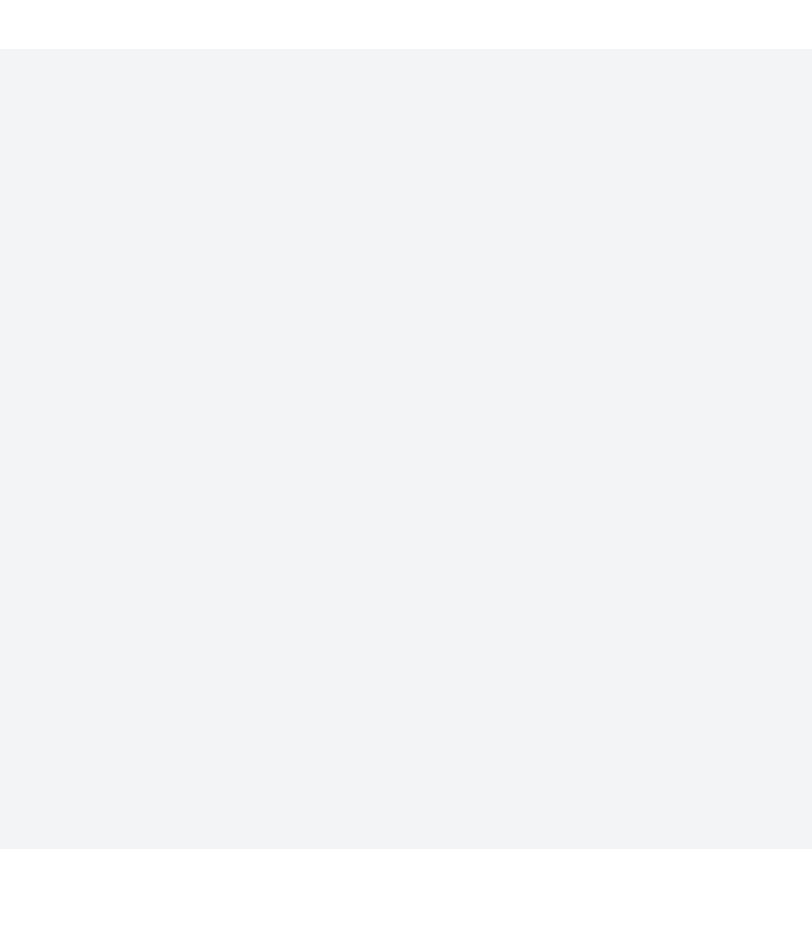
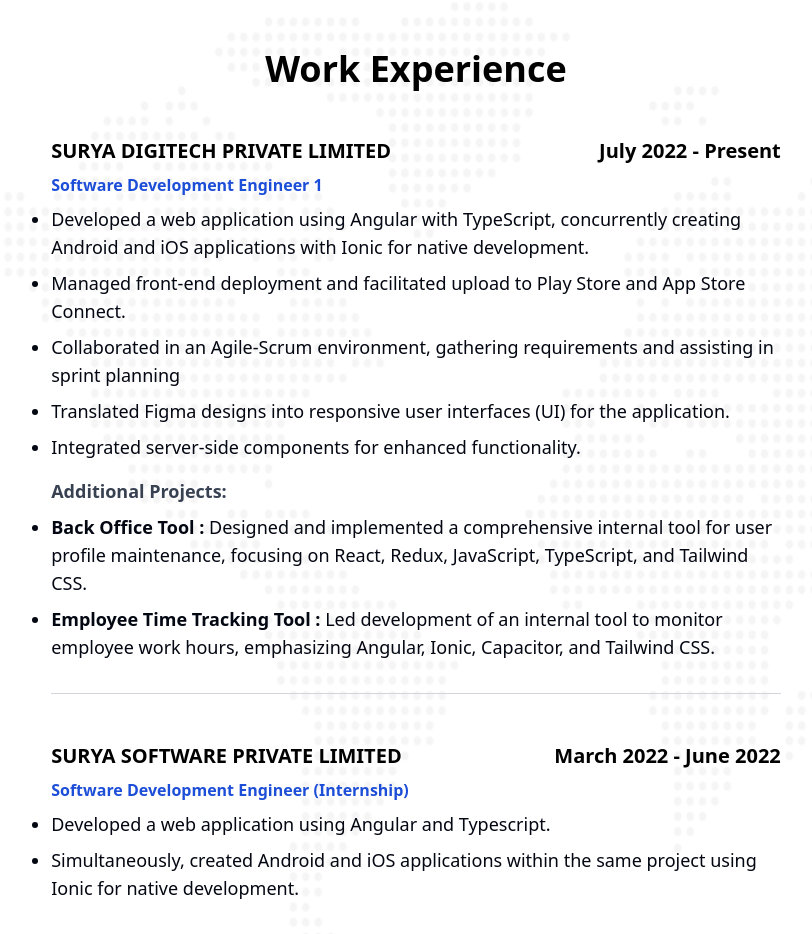
Before and after one commit to suchithm1999/portfolio-react, a React (Vite) app in the folder suchith-m/: page / in a window 1280 px wide. Shown: the part 1500-2434 px from the top of the page, without its empty margins (352-1164 px from the left). Before the commit the page ends 2349 px from the top, so only its background shows below. Built offline with nearby package versions, Linux system fonts and the light colour scheme.

Commit message:
Add work experience

```diff
--- a/suchith-m/src/App.jsx
+++ b/suchith-m/src/App.jsx
@@ -1,5 +1,6 @@
 import "./App.css";
 import AboutMe from "./components/AboutMe";
+import Experience from "./components/Experience";
 import Home from "./components/Home";
 import Sidebar from "./components/Sidebar";
 
@@ -11,9 +12,9 @@
       </div>
       <div
         style={{ left: "20%" }}
-        className="w-4/5 max-lg:w-full h-full relative"
+        className="w-4/5 max-lg:w-full h-full relative max-lg:!left-0"
       >
-        <div className="h-screen max-sm:h-56 bg-office-background bg-no-repeat bg-cover relative">
+        <div className="h-screen max-lg:h-56 bg-office-background bg-no-repeat bg-cover relative">
           <div
             className="h-full inset-0 bg-black opacity-50 relative"
             style={{ zIndex: 1 }}
@@ -32,7 +33,10 @@
         <div className="relative">
           <AboutMe />
         </div>
-        <div className="h-screen bg-gray-100"></div>
+        <div className="relative">
+          <Experience />
+        </div>
+        <div className="w-full h-screen bg-gray-100 max-lg:hidden"></div>
       </div>
     </div>
   );
--- a/suchith-m/src/components/AboutMe.jsx
+++ b/suchith-m/src/components/AboutMe.jsx
@@ -19,21 +19,23 @@
     <>
       <div
         id="about"
-        className="p-10 m-auto w-4/5 flex gap-16 items-center justify-center my-20"
+        className="p-10 h-full m-auto mb-0 w-4/5 flex gap-16 items-center justify-center my-20 max-lg:m-0 max-lg:gap-0.5 max-lg:w-full max-lg:p-0 max-lg:flex-col max-lg:mt-5"
       >
         <div className="w-1/2 h-full m-auto">
           <img src="/AboutMe_profile.svg" />
         </div>
-        <div className="w-1/2 m-auto h-full flex flex-col gap-4">
-          <span className="text-4xl font-bold">About Me</span>
-          <span className="text-xl font-medium text-gray-500">{`I'm a Software Development Engineer`}</span>
-          <span className="text-sm font-normal text-gray-500 leading-6">{`Software Development Engineer with a strong background in web development, specializing in Angular, React,
+        <div className="w-1/2 m-auto h-full flex flex-col gap-4 max-lg:w-full max-lg:gap-1 max-lg:px-4 max-lg:text-center">
+          <span className="text-4xl font-bold max-lg:text-base max-lg:mt-5">
+            About Me
+          </span>
+          <span className="text-xl font-medium text-gray-500 max-lg:text-sm">{`I'm a Software Development Engineer`}</span>
+          <span className="text-sm font-normal text-gray-500 leading-6 max-lg:text-xs max-lg:text-justify">{`Software Development Engineer with a strong background in web development, specializing in Angular, React,
             and TypeScript. Proven expertise in Ionic native development for mobile applications on both Android and iOS
             platforms. Solid foundation in front-end technologies, including HTML, CSS, and JavaScript. Skilled in state
             management using Redux, Redux Toolkit, and React Hooks.`}</span>
           <div className="border border-b-gray-300 p-2 border-x-0 border-t-0"></div>
           <div className="flex justify-between">
-            <div className="text-sm flex flex-col m-3 gap-4">
+            <div className="text-sm flex flex-col m-3 gap-4 max-lg:text-xs max-lg:gap-2">
               <div className="flex gap-2">
                 <span className="font-semibold">Name:</span>
                 <span className="text-gray-500 font-medium">Suchith M</span>
@@ -43,7 +45,7 @@
                 <span className="text-gray-500 font-medium">24</span>
               </div>
             </div>
-            <div className="text-sm flex flex-col m-3 gap-4">
+            <div className="text-sm flex flex-col m-3 gap-4 max-lg:text-xs max-lg:gap-2">
               <div className="flex gap-2">
                 <span className="font-semibold">Email:</span>
                 <span
@@ -63,7 +65,7 @@
           </div>
           <button
             onClick={downloadResume}
-            className="bg-blue-700 p-2.5 mt-2 px-5 active:bg-blue-500 text-white rounded-full font-medium w-max"
+            className="bg-blue-700 p-2.5 mt-2 px-5 active:bg-blue-500 text-white rounded-full font-medium w-max max-lg:text-xs max-lg:px-3"
           >
             Download Resume
           </button>
--- /dev/null
+++ b/suchith-m/src/components/Experience.jsx
@@ -0,0 +1,103 @@
+function Experience() {
+  return (
+    <>
+      <div
+        id="work-experience"
+        className="h-full w-full flex flex-col bg-map-image bg-no-repeat bg-cover items-center p-14 pt-12 m-8 mx-auto max-lg:hidden"
+      >
+        <span className="text-4xl font-bold">Work Experience</span>
+        <div className="w-4/5">
+          <div className="flex flex-col gap-2 items-center justify-between mt-12">
+            <div className="flex justify-between w-full font-semibold text-xl">
+              <span className="">SURYA DIGITECH PRIVATE LIMITED</span>
+              <span>July 2022 - Present</span>
+            </div>
+            <span className="w-full text-blue-700 font-semibold text-base">
+              Software Development Engineer 1
+            </span>
+            <div className="w-full">
+              <ul
+                style={{ listStyleType: "disc" }}
+                className="text-lg font-normal text-gray-950 flex flex-col gap-2 mt-0"
+              >
+                <li>
+                  {`Developed a web application using Angular with TypeScript, concurrently creating Android and iOS
+                  applications with Ionic for native development.`}
+                </li>
+                <li>
+                  {`Managed front-end deployment and facilitated upload to Play
+                  Store and App Store Connect.`}
+                </li>
+                <li>
+                  {`Collaborated in an Agile-Scrum
+                  environment, gathering requirements and assisting in sprint
+                  planning`}
+                </li>
+                <li>
+                  {`Translated Figma designs into responsive user interfaces
+                  (UI) for the application.`}
+                </li>
+                <li>
+                  {`Integrated server-side components for
+                  enhanced functionality.`}
+                </li>
+              </ul>
+            </div>
+            <span className="text-lg w-full font-bold text-gray-700 mt-2">
+              Additional Projects:
+            </span>
+            <div className="w-full">
+              <div>
+                <ul
+                  style={{ listStyleType: "disc" }}
+                  className="text-lg font-normal text-gray-950 flex flex-col gap-2 mt-0"
+                >
+                  <li>
+                    <span className="font-bold">Back Office Tool : </span>
+                    Designed and implemented a comprehensive internal tool for
+                    user profile maintenance, focusing on React, Redux,
+                    JavaScript, TypeScript, and Tailwind CSS.
+                  </li>
+                  <li>
+                    <span className="font-bold">
+                      Employee Time Tracking Tool :{" "}
+                    </span>
+                    Led development of an internal tool to monitor employee work
+                    hours, emphasizing Angular, Ionic, Capacitor, and Tailwind
+                    CSS.
+                  </li>
+                </ul>
+              </div>
+            </div>
+          </div>
+          <div className="border border-b-gray-300 p-2 my-4 border-x-0 border-t-0"></div>
+          <div className="flex flex-col gap-2 items-center justify-between mt-12">
+            <div className="flex justify-between w-full font-semibold text-xl">
+              <span className="">SURYA SOFTWARE PRIVATE LIMITED</span>
+              <span>March 2022 - June 2022</span>
+            </div>
+            <span className="w-full text-blue-700 font-semibold text-base">
+              Software Development Engineer (Internship)
+            </span>
+            <div className="w-full">
+              <ul
+                style={{ listStyleType: "disc" }}
+                className="text-lg font-normal text-gray-950 flex flex-col gap-2 mt-0"
+              >
+                <li>
+                  {`Developed a web application using Angular and Typescript.`}
+                </li>
+                <li>
+                  {`Simultaneously, created Android and iOS applications within the same project using Ionic for native
+                    development.`}
+                </li>
+              </ul>
+            </div>
+          </div>
+        </div>
+      </div>
+    </>
+  );
+}
+
+export default Experience;
--- a/suchith-m/src/components/Home.jsx
+++ b/suchith-m/src/components/Home.jsx
@@ -7,9 +7,9 @@
       <div
         id="home"
         style={{ zIndex: 3 }}
-        className="w-full h-screen max-sm:h-56 absolute bottom-0 object-fill flex items-center justify-center"
+        className="w-full h-screen max-lg:h-56 absolute bottom-0 object-fill flex items-center justify-center"
       >
-        <div className="h-screen w-2/5 flex flex-col gap-4 items-center justify-center max-sm:hidden">
+        <div className="h-screen w-2/5 flex flex-col gap-4 items-center justify-center max-lg:hidden">
           <div className="text-white text-xl flex gap-2 items-center">
             <span>Hello, my name is </span>
             <span className="bg-gray-700 p-1 rounded px-3 font-semibold">
@@ -32,18 +32,25 @@
               to="about"
               spy={true}
               smooth={true}
-              offset={-150}
+              offset={-100}
               duration={500}
               className="bg-white p-2.5 px-5 active:bg-gray-200 text-black rounded-full font-medium cursor-pointer"
             >
               About Me
             </Link>
-            <button className="bg-blue-700 p-2.5 px-5 active:bg-blue-500 text-white rounded-full font-medium">
+            <Link
+              to="work-experience"
+              spy={true}
+              smooth={true}
+              offset={-50}
+              duration={500}
+              className="bg-blue-700 p-2.5 px-5 active:bg-blue-500 text-white rounded-full font-medium cursor-pointer"
+            >
               Work Experience
-            </button>
+            </Link>
           </div>
         </div>
-        <div className="h-full w-3/5 hidden flex-col gap-1 items-center justify-center max-sm:flex">
+        <div className="h-full w-3/5 hidden flex-col gap-1 items-center justify-center max-lg:flex">
           <div className="text-white text-base flex gap-2 items-center">
             <span>Hello, my name is </span>
             <span className="bg-gray-700 p-0 rounded px-1 font-semibold">
--- a/suchith-m/src/components/Sidebar.jsx
+++ b/suchith-m/src/components/Sidebar.jsx
@@ -80,7 +80,7 @@
           to="about"
           spy={true}
           smooth={true}
-          offset={-150}
+          offset={-100}
           duration={500}
           onSetActive={handleSetActive}
           className={`${activeLink === "about" ? "active" : ""} flex p-4 pl-5 px-8 border-t-0 items-center gap-4 text-sm border text-gray-900 border-x-0 hover:text-blue-700 hover:bg-gray-100 cursor-pointer font-medium`}
@@ -88,10 +88,18 @@
           <PiUserCircleDuotone className="text-xl text-gray-600 font-extralight" />
           <span>About</span>
         </Link>
-        <div className="flex p-4 pl-5 px-8 border-t-0 items-center gap-4 text-sm border text-gray-900 border-x-0 hover:text-blue-700 hover:bg-gray-100 cursor-pointer font-medium">
+        <Link
+          to="work-experience"
+          spy={true}
+          smooth={true}
+          offset={-50}
+          duration={500}
+          onSetActive={handleSetActive}
+          className={`${activeLink === "work-experience" ? "active" : ""} flex p-4 pl-5 px-8 border-t-0 items-center gap-4 text-sm border text-gray-900 border-x-0 hover:text-blue-700 hover:bg-gray-100 cursor-pointer font-medium`}
+        >
           <BsSpeedometer2 className="text-xl text-gray-600 font-extralight" />
           <span>Work Experience</span>
-        </div>
+        </Link>
         <div className="flex p-4 pl-5 px-8 border-t-0 items-center gap-4 text-sm border text-gray-900 border-x-0 hover:text-blue-700 hover:bg-gray-100 cursor-pointer font-medium">
           <TbSettingsBolt className="text-xl text-gray-600 font-extralight" />
           <span>Skills</span>
```
